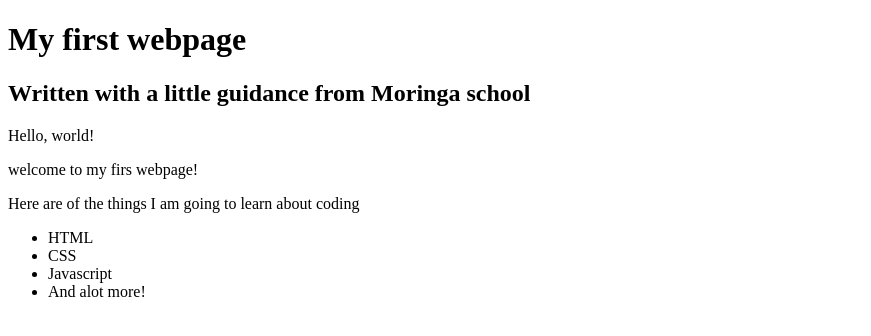
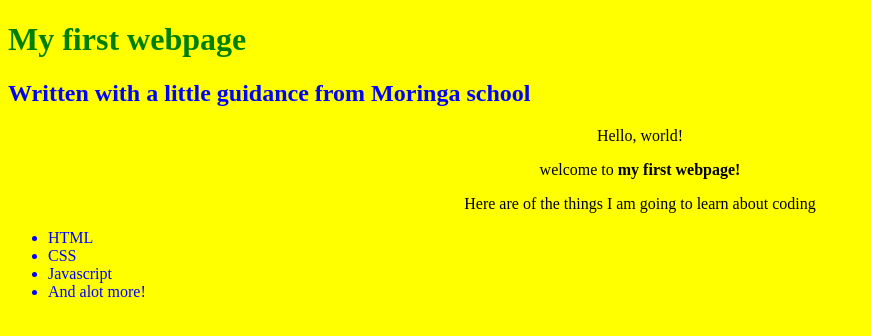
Before and after one commit to Ahmedkafi/my-first-webpage, a plain HTML site: page index.html in a window 1280 px wide. Shown: the whole page, without its empty margins (0-871 px from the left). Drawn offline with Linux system fonts and the light colour scheme.

Commit message:
Change name

```diff
--- /dev/null
+++ b/css/style.css
@@ -0,0 +1,12 @@
+h1 {
+  color: green;
+}
+body {
+  color: blue;
+  background-color: yellow;
+}
+p {
+  color: black;
+  text-align: center;
+  text-indent: inherit;
+}
--- a/my-first-webpage.html
+++ b/index.html
@@ -3,12 +3,14 @@
   <head>
     <meta charset="utf-8">
     <title>my first webpage!</title>
+
   </head>
   <body>
     <h1>My first webpage</h1>
+    <link href="css/style.css" rel="stylesheet" typr="text/css">
     <h2>Written with a little guidance from Moringa school</h2>
     <p>Hello, world!</p>
-    <p>welcome to my firs webpage!</p>
+    <p>welcome to <strong>my first webpage!</strong></p>
     <p>Here are of the things I am going to learn about coding</p>
     <ul>
       <li>HTML</li>
```
